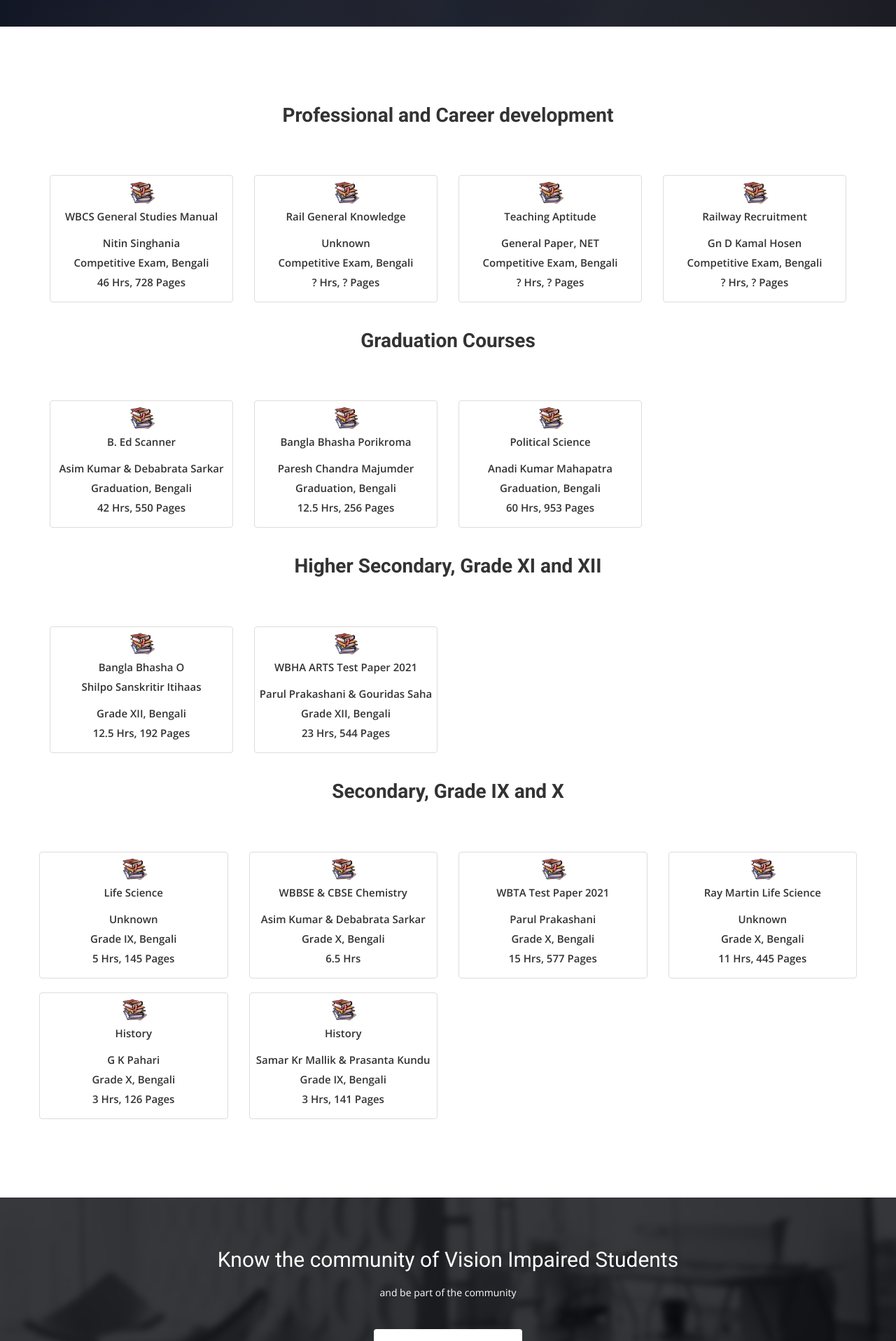
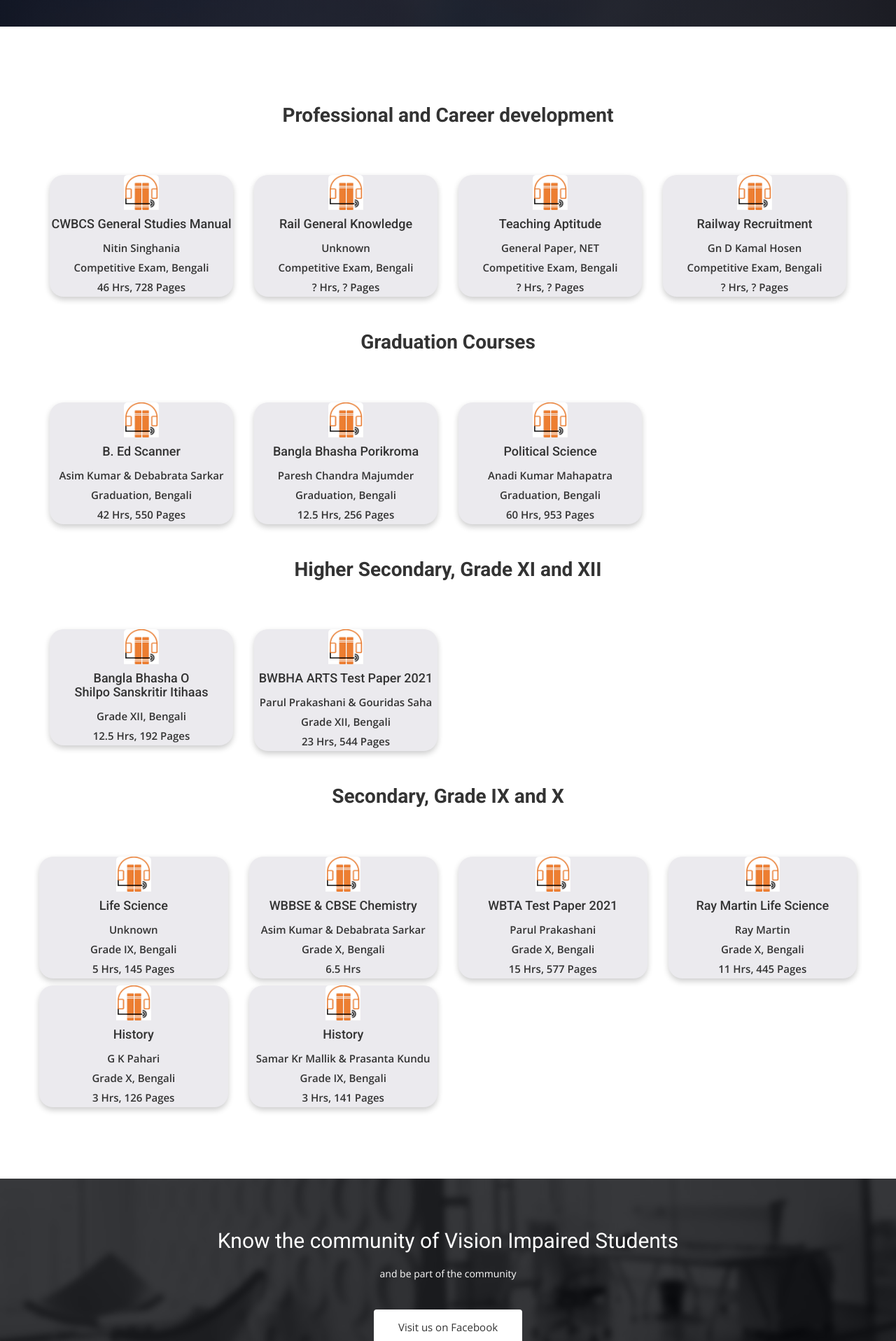
Before and after one commit to rajibmaitra/voiceofbooks, a Jekyll site: the page built from audiobooks.html, in a window 1280 px wide. Shown: the part 392-2308 px from the top of the page at 70% size. Built offline with Jekyll 4.4.1, drawn with Linux system fonts in a browser that asks for light colours; nearby versions of some CDN libraries; some web fonts are replaced; comment, search, counter and statistics services are not loaded; a style sheet for code colours, icons or effects is not loaded.

Commit message:
updated with css book list

```diff
--- a/_includes/audiobooklist.html
+++ b/_includes/audiobooklist.html
@@ -10,11 +10,11 @@
         </div>
       </div>
       <!-- Bookrow 1 start -->
-      <div class="row ">
+      <div class="row">
         <div class="col-sm-3">
-          <div class="thumbnail">
-            <img src="img/books2.jpg" alt="Subjects" width="50" height="50">
-            <p><strong>WBCS General Studies Manual </strong></p>
+          <div class="bookcard">
+            <img src="img/logo-small.png" alt="Subjects" width="50" height="50">
+            <h4 class="card-title">CWBCS General Studies Manual</h4>
             <p><strong> Nitin Singhania <br>
               Competitive Exam, Bengali<br>
                46 Hrs, 728 Pages<br>
@@ -23,9 +23,9 @@
         </div>
 
         <div class="col-sm-3">
-          <div class="thumbnail">
-            <img src="img/books2.jpg" alt="Subjects" width="50" height="50">
-            <p><strong>Rail General Knowledge </strong></p>
+          <div class="bookcard">
+            <img src="img/logo-small.png" alt="Subjects" width="50" height="50">
+            <h4 class="card-title">Rail General Knowledge</h4>
             <p><strong> Unknown <br>
               Competitive Exam, Bengali<br>
                ? Hrs, ? Pages<br>
@@ -34,9 +34,9 @@
         </div>
 
         <div class="col-sm-3">
-          <div class="thumbnail">
-            <img src="img/books2.jpg" alt="Subjects" width="50" height="50">
-            <p><strong>Teaching Aptitude </strong></p>
+          <div class="bookcard">
+            <img src="img/logo-small.png" alt="Subjects" width="50" height="50">
+            <h4 class="card-title">Teaching Aptitude</h4>
             <p><strong> General Paper, NET <br>
               Competitive Exam, Bengali<br>
                ? Hrs, ? Pages<br>
@@ -44,9 +44,9 @@
           </div>
         </div>
         <div class="col-sm-3">
-          <div class="thumbnail">
-            <img src="img/books2.jpg" alt="Subjects" width="50" height="50">
-            <p><strong>Railway Recruitment </strong></p>
+          <div class="bookcard">
+            <img src="img/logo-small.png" alt="Subjects" width="50" height="50">
+            <h4 class="card-title">Railway Recruitment</h4>
             <p><strong> Gn D Kamal Hosen <br>
               Competitive Exam, Bengali<br>
                ? Hrs, ? Pages<br>
@@ -60,6 +60,7 @@
 
       <div class="row">
         <div class="section-title">
+          <br>
           <h2>Graduation Courses </h2>
         </div>
       </div>
@@ -68,9 +69,9 @@
       <div class="row ">
 
         <div class="col-sm-3">
-          <div class="thumbnail">
-            <img src="img/books2.jpg" alt="Subjects" width="50" height="50">
-            <p><strong>B. Ed Scanner </strong></p>
+          <div class="bookcard">
+            <img src="img/logo-small.png" alt="Subjects" width="50" height="50">
+            <h4 class="card-title">B. Ed Scanner</h4>
             <p><strong>Asim Kumar & Debabrata Sarkar <br>
               Graduation, Bengali<br>
               42 Hrs, 550 Pages<br>
@@ -78,9 +79,9 @@
           </div>
         </div>
         <div class="col-sm-3">
-          <div class="thumbnail">
-            <img src="img/books2.jpg" alt="Subjects" width="50" height="50">
-            <p><strong>Bangla Bhasha Porikroma </strong></p>
+          <div class="bookcard">
+            <img src="img/logo-small.png" alt="Subjects" width="50" height="50">
+            <h4 class="card-title">Bangla Bhasha Porikroma</h4>
             <p><strong>Paresh Chandra Majumder<br>
               Graduation, Bengali<br>
               12.5 Hrs, 256 Pages<br>
@@ -88,9 +89,9 @@
           </div>
         </div>
         <div class="col-sm-3">
-          <div class="thumbnail">
-            <img src="img/books2.jpg" alt="Subjects" width="50" height="50">
-            <p><strong>Political Science </strong></p>
+          <div class="bookcard">
+            <img src="img/logo-small.png" alt="Subjects" width="50" height="50">
+            <h4 class="card-title">Political Science</h4>
             <p><strong>Anadi Kumar Mahapatra<br>
                Graduation, Bengali<br>
                60 Hrs, 953 Pages<br>
@@ -105,6 +106,7 @@
 
       <div class="row">
         <div class="section-title">
+          <br>
           <h2> Higher Secondary, Grade XI and XII </h2>
           <!--<p> "Our team has spent countless nights to create those audio books” <br>
                </p>
@@ -117,9 +119,9 @@
       <div class="row ">
 
         <div class="col-sm-3">
-          <div class="thumbnail">
-            <img src="img/books2.jpg" alt="Subjects" width="50" height="50">
-            <p><strong>Bangla Bhasha O <br>Shilpo Sanskritir Itihaas </strong></p>
+          <div class="bookcard">
+            <img src="img/logo-small.png" alt="Subjects" width="50" height="50">
+            <h4 class="card-title">Bangla Bhasha O <br>Shilpo Sanskritir Itihaas</h4>
             <p><strong>
                Grade XII, Bengali<br>
                12.5 Hrs, 192 Pages<br>
@@ -128,9 +130,9 @@
         </div>
 
         <div class="col-sm-3">
-          <div class="thumbnail">
-            <img src="img/books2.jpg" alt="Subjects" width="50" height="50">
-            <p><strong>WBHA ARTS Test Paper 2021 </strong></p>
+          <div class="bookcard">
+            <img src="img/logo-small.png" alt="Subjects" width="50" height="50">
+            <h4 class="card-title">BWBHA ARTS Test Paper 2021</h4>
             <p><strong>Parul Prakashani & Gouridas Saha<br>
               Grade XII, Bengali<br>
               23 Hrs, 544 Pages<br>
@@ -146,6 +148,7 @@
 
       <div class="row">
         <div class="section-title">
+          <br>
           <h2> Secondary, Grade IX and X   </h2>
           <!--<p> "Our team has spent countless nights to create those audio books” <br>
                </p>
@@ -156,9 +159,9 @@
         <div class="row ">
 
           <div class="col-sm-3">
-            <div class="thumbnail">
-              <img src="img/books2.jpg" alt="Subjects" width="50" height="50">
-              <p><strong>Life Science </strong></p>
+            <div class="bookcard">
+              <img src="img/logo-small.png" alt="Subjects" width="50" height="50">
+              <h4 class="card-title">Life Science</h4>
               <p><strong>Unknown<br>
                 Grade IX, Bengali<br>
                 5 Hrs, 145 Pages<br>
@@ -168,9 +171,9 @@
 
 
           <div class="col-sm-3">
-            <div class="thumbnail">
-              <img src="img/books2.jpg" alt="Subjects" width="50" height="50">
-              <p><strong>WBBSE & CBSE Chemistry </strong></p>
+            <div class="bookcard">
+              <img src="img/logo-small.png" alt="Subjects" width="50" height="50">
+              <h4 class="card-title">WBBSE & CBSE Chemistry</h4>
               <p><strong>Asim Kumar & Debabrata Sarkar <br>
                 Grade X, Bengali<br>
                 6.5 Hrs<br>
@@ -178,9 +181,9 @@
             </div>
           </div>
           <div class="col-sm-3">
-            <div class="thumbnail">
-              <img src="img/books2.jpg" alt="Subjects" width="50" height="50">
-              <p><strong>WBTA Test Paper 2021 </strong></p>
+            <div class="bookcard">
+              <img src="img/logo-small.png" alt="Subjects" width="50" height="50">
+              <h4 class="card-title">WBTA Test Paper 2021</h4>
               <p><strong>Parul Prakashani <br>
                 Grade X, Bengali<br>
                 15 Hrs, 577 Pages<br>
@@ -190,19 +193,19 @@
 
 
           <div class="col-sm-3">
-            <div class="thumbnail">
-              <img src="img/books2.jpg" alt="Subjects" width="50" height="50">
-              <p><strong>Ray Martin Life Science </strong></p>
-              <p><strong>Unknown <br>
+            <div class="bookcard">
+              <img src="img/logo-small.png" alt="Subjects" width="50" height="50">
+              <h4 class="card-title">Ray Martin Life Science</h4>
+              <p><strong>Ray Martin <br>
                 Grade X, Bengali<br>
                 11 Hrs, 445 Pages<br>
                  </strong></p>
             </div>
           </div>
           <div class="col-sm-3">
-            <div class="thumbnail">
-              <img src="img/books2.jpg" alt="Subjects" width="50" height="50">
-              <p><strong>History </strong></p>
+            <div class="bookcard">
+              <img src="img/logo-small.png" alt="Subjects" width="50" height="50">
+              <h4 class="card-title">History </h4>
               <p><strong>G K Pahari <br>
                 Grade X, Bengali<br>
                 3 Hrs, 126 Pages<br>
@@ -210,9 +213,9 @@
             </div>
           </div>
           <div class="col-sm-3">
-            <div class="thumbnail">
-              <img src="img/books2.jpg" alt="Subjects" width="50" height="50">
-              <p><strong>History </strong></p>
+            <div class="bookcard">
+              <img src="img/logo-small.png" alt="Subjects" width="50" height="50">
+              <h4 class="card-title">History</h4>
               <p><strong>Samar Kr Mallik & Prasanta Kundu <br>
                 Grade IX, Bengali<br>
                 3 Hrs, 141 Pages<br>
--- a/css/style.css
+++ b/css/style.css
@@ -866,3 +866,22 @@
 footer .footer-manu ul li a:hover {
   color: #000;
 }
+
+/*---------------------------------------------
+					Book List
+-----------------------------------------------*/
+
+
+.bookcard {
+  /* Add shadows to create the "card" effect */
+  box-shadow: 0 4px 8px 0 rgba(0,0,0,0.2);
+  transition: 0.3s;
+  border-radius: 20px; /* 5px rounded corners */
+  background-color: #ebeaee;
+}
+
+/* On mouse-over, add a deeper shadow */
+.bookcard:hover {
+  box-shadow: 0 8px 16px 0 rgba(0,0,0,0.2);
+  background-color: #d4d3d8;
+}
```
